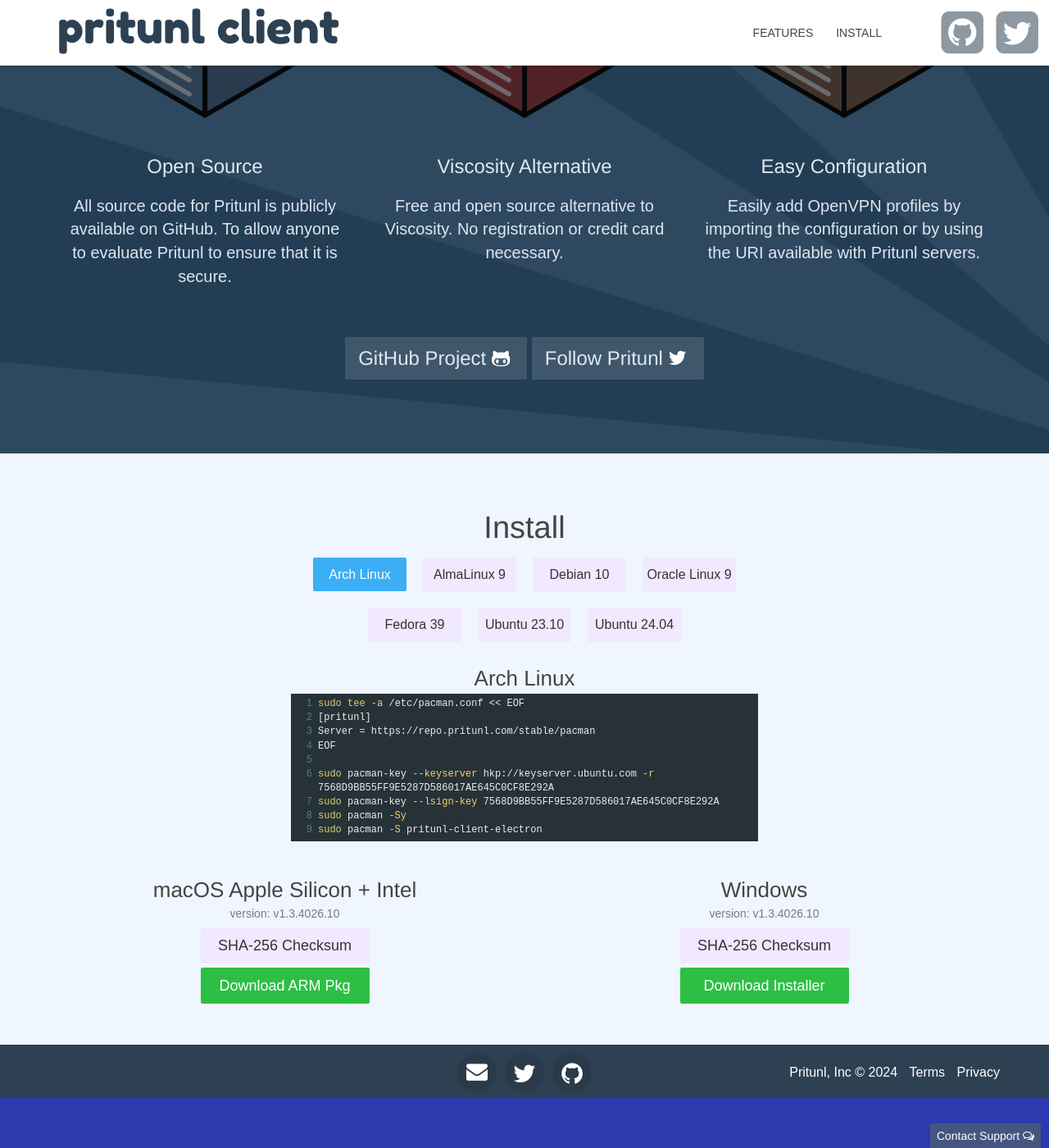
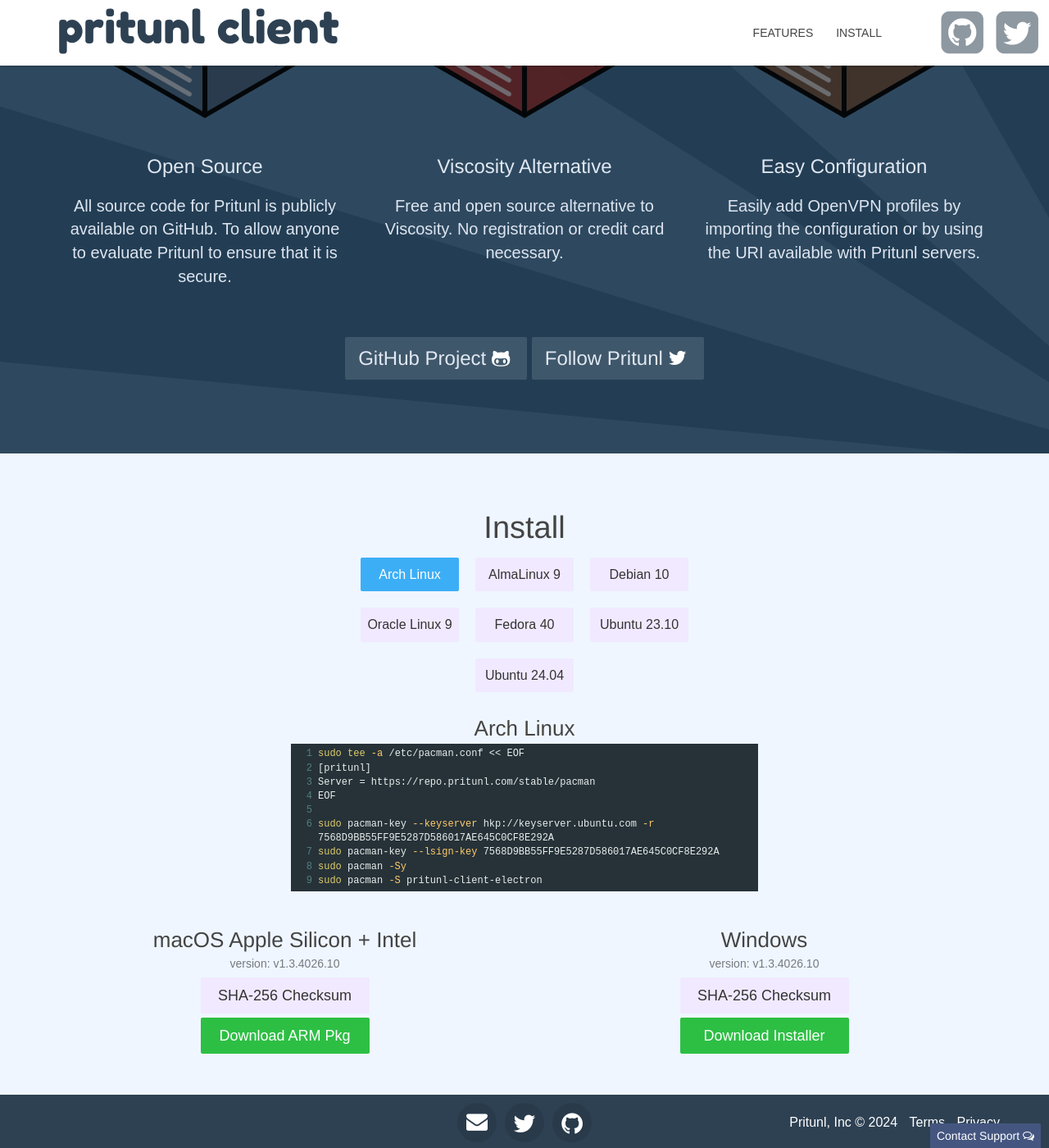
Before and after one commit to pritunl/client.pritunl.github.io, a Jekyll site: the page built from index.html, in a window 1280 px wide and 1400 px high, scrolled down 2137 px. Shown: the whole window at 82% size. Built offline with Jekyll 4.4.1, drawn with Linux system fonts in a browser that asks for light colours; nearby versions of some CDN libraries; some web fonts are replaced.

Commit message:
Update install info

```diff
--- a/css/main.css
+++ b/css/main.css
@@ -1003,13 +1003,12 @@
 }
 .client .btn.client-distro,
 .install .server-auto .btn.server-region {
-  min-width: 114px;
+  min-width: 120px;
   display: inline-block;
   margin: 10px;
   font-size: 16px;
   padding-left: 2px;
   padding-right: 2px;
-  min-width: 114px;
   display: inline-block;
   margin: 10px;
   font-size: 16px;
--- a/index.html
+++ b/index.html
@@ -96,7 +96,7 @@
       <div class="row client">
         <h2 class="title text-center">Install</h2>
         <div class="distro-btns item col-md-6 col-sm-12 col-xs-12 col-md-offset-3">
-          <button class="client-distro client-archlinux btn btn-lg btn-primary">Arch Linux</button><button class="client-distro client-centos-7 btn btn-lg btn-default">AlmaLinux 9</button><button class="client-distro client-debian-stretch btn btn-lg btn-default">Debian 10</button><button class="client-distro client-other btn btn-lg btn-default">Oracle Linux 9</button><button class="client-distro client-fedora btn btn-lg btn-default">Fedora 39</button><button class="client-distro client-ubuntu-one btn btn-lg btn-default" style="display: none !important">Ubuntu 22.04</button><button class="client-distro client-ubuntu-two btn btn-lg btn-default">Ubuntu 23.10</button><button class="client-distro client-ubuntu-three btn btn-lg btn-default">Ubuntu 24.04</button>
+          <button class="client-distro client-archlinux btn btn-lg btn-primary">Arch Linux</button><button class="client-distro client-centos-7 btn btn-lg btn-default">AlmaLinux 9</button><button class="client-distro client-debian-stretch btn btn-lg btn-default">Debian 10</button><button class="client-distro client-other btn btn-lg btn-default">Oracle Linux 9</button><button class="client-distro client-fedora btn btn-lg btn-default">Fedora 40</button><button class="client-distro client-ubuntu-one btn btn-lg btn-default" style="display: none !important">Ubuntu 22.04</button><button class="client-distro client-ubuntu-two btn btn-lg btn-default">Ubuntu 23.10</button><button class="client-distro client-ubuntu-three btn btn-lg btn-default">Ubuntu 24.04</button>
         </div>
         <div class="item col-md-10 col-sm-12 col-xs-12 col-md-offset-1 install-archlinux">
           <h3 class="title text-center">Arch Linux</h3>
@@ -110,26 +110,12 @@
 sudo pacman -Sy
 sudo pacman -S pritunl-client-electron</textarea>
         </div>
-        <div class="item col-md-6 col-sm-12 col-xs-12 install-centos-7">
+        <div class="item col-md-10 col-sm-12 col-xs-12 col-md-offset-1 install-centos-7">
           <h3 class="title text-center">AlmaLinux 9</h3>
           <textarea class="editor bash">sudo tee -a /etc/yum.repos.d/pritunl.repo &lt;&lt; EOF
 [pritunl]
 name=Pritunl Stable Repository
 baseurl=https://repo.pritunl.com/stable/yum/almalinux/9/
-gpgcheck=1
-enabled=1
-EOF
-
-gpg --keyserver hkp://keyserver.ubuntu.com --recv-keys 7568D9BB55FF9E5287D586017AE645C0CF8E292A
-gpg --armor --export 7568D9BB55FF9E5287D586017AE645C0CF8E292A > key.tmp; sudo rpm --import key.tmp; rm -f key.tmp
-sudo yum install pritunl-client-electron</textarea>
-        </div>
-        <div class="item col-md-6 col-sm-12 col-xs-12 install-centos-7">
-          <h3 class="title text-center">Amazon Linux 2</h3>
-          <textarea class="editor bash">sudo tee /etc/yum.repos.d/pritunl.repo &lt;&lt; EOF
-[pritunl]
-name=Pritunl Stable Repository
-baseurl=https://repo.pritunl.com/stable/yum/amazonlinux/2/
 gpgcheck=1
 enabled=1
 EOF
@@ -164,11 +150,11 @@
 sudo yum install pritunl-client-electron</textarea>
         </div>
         <div class="item col-md-10 col-sm-12 col-xs-12 col-md-offset-1 install-fedora">
-          <h3 class="title text-center">Fedora 39</h3>
+          <h3 class="title text-center">Fedora 40</h3>
           <textarea class="editor bash">sudo tee /etc/yum.repos.d/pritunl.repo &lt;&lt; EOF
 [pritunl]
 name=Pritunl Stable Repository
-baseurl=https://repo.pritunl.com/stable/yum/fedora/39/
+baseurl=https://repo.pritunl.com/stable/yum/fedora/40/
 gpgcheck=1
 enabled=1
 EOF
```
